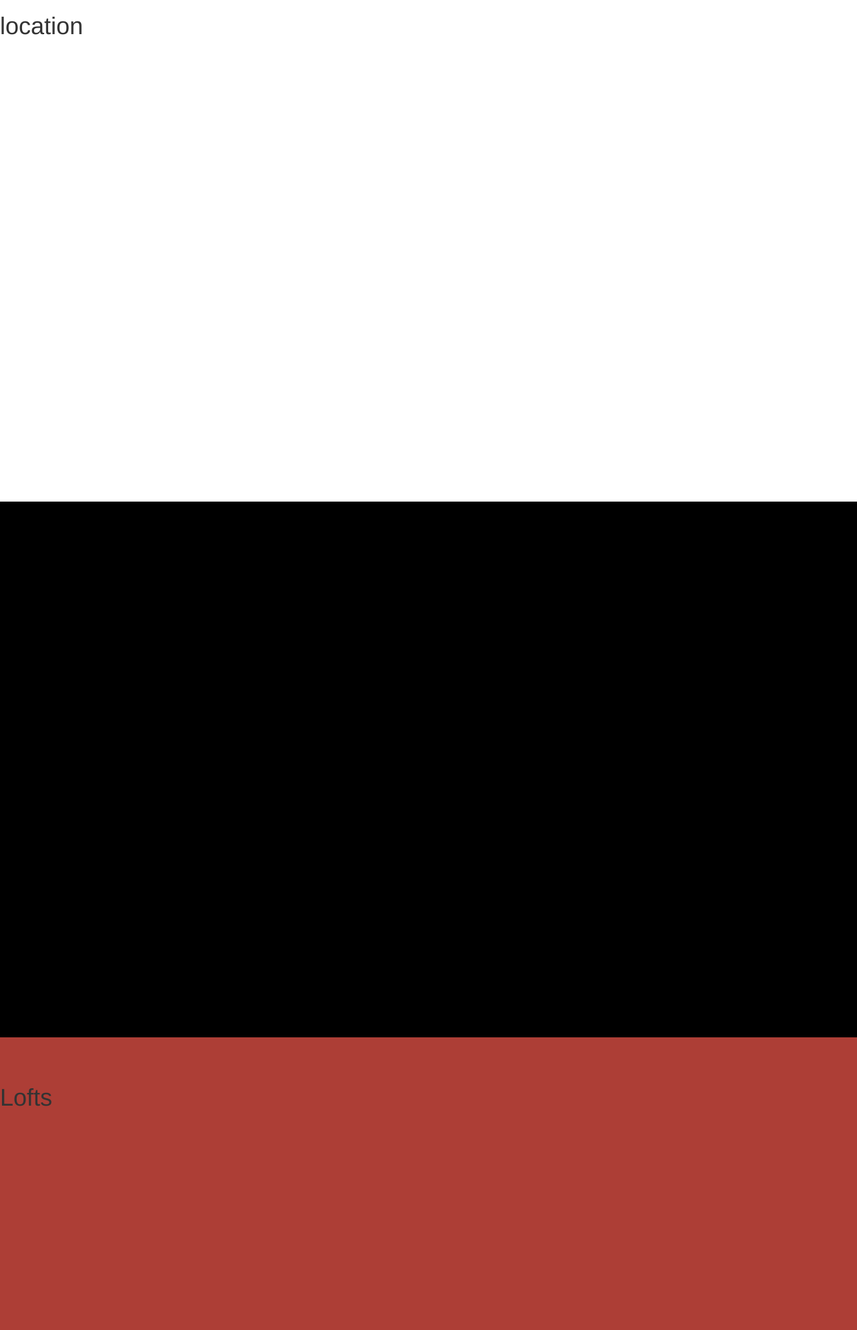
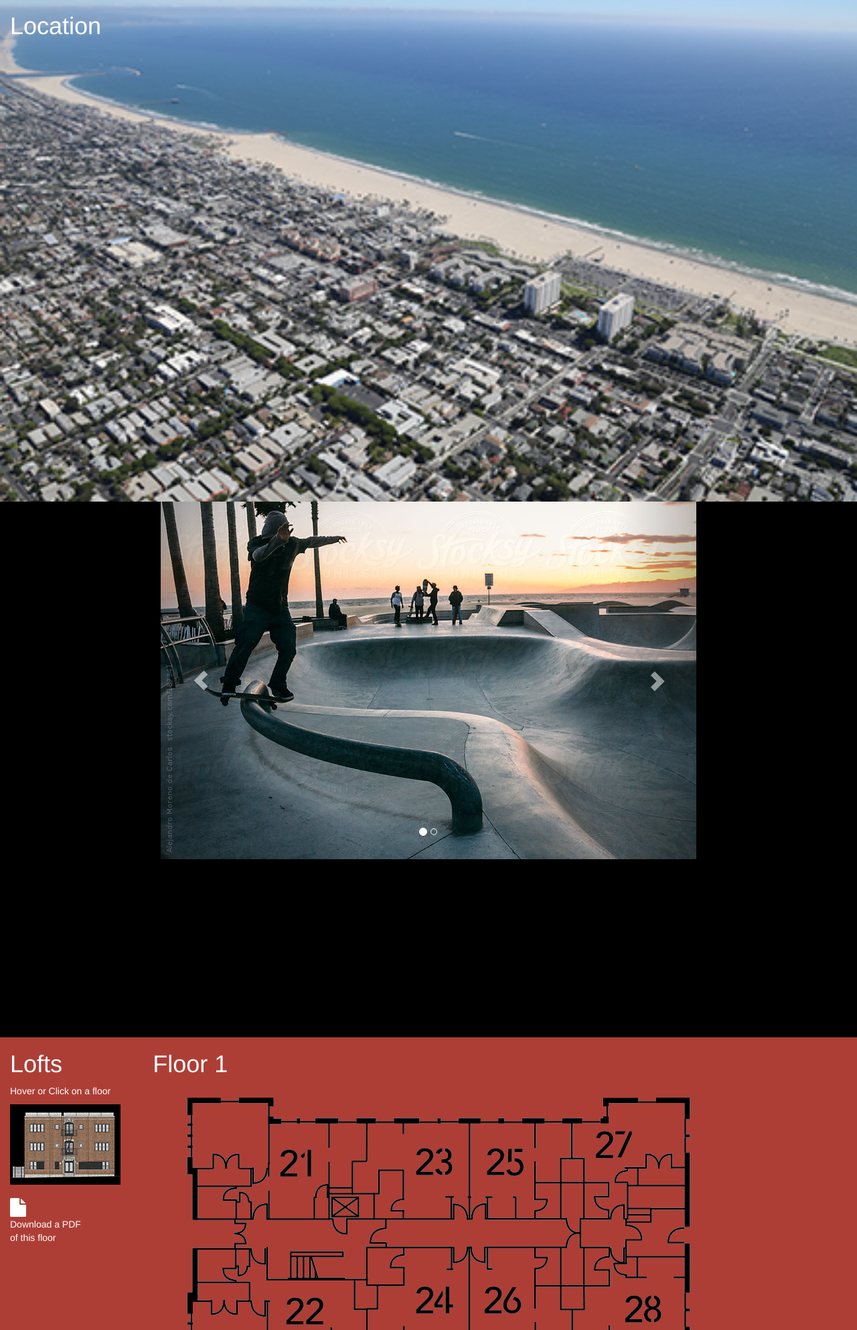
Before and after one commit to dresosh/andre29N, a PHP site: page / in a window 1280 px wide. Shown: the part 51-2037 px from the top of the page at 67% size. Run offline with PHP 8.4, Linux system fonts and the light colour scheme; some libraries are stand-ins or nearby versions.

Commit message:
creates gallery lofts and contact page

```diff
--- a/css/main.css
+++ b/css/main.css
@@ -30,38 +30,39 @@
 
 .location {
   background: white;
+  color: white;
   width: 100%;
   height: 100vh;
-  padding-top: 50px; }
+  padding-top: 50px;
+  background-image: url("../img/location.jpg");
+  background-size: cover;
+  background-repeat: no-repeat; }
 
 .gallery {
   background: black;
   width: 100%;
-  height: 100vh;
-  padding-top: 50px; }
+  height: 100vh; }
 
 .lofts {
   background: #ad3e36;
   width: 100%;
   height: 100vh;
-  padding-top: 50px; }
+  color: white; }
 
 .residents {
   width: 100%;
-  height: 100vh;
-  padding-top: 50px; }
+  height: 100vh; }
 
 .team {
   background: white;
   width: 100%;
-  height: 100vh;
-  padding-top: 50px; }
+  height: 100vh; }
 
 .contact {
   background: black;
   width: 100%;
   height: 100vh;
-  padding-top: 50px; }
+  color: white; }
 
 .navbar-inverse {
   background: #000000; }
@@ -86,4 +87,78 @@
   color: #ad3e36;
   margin-left: 15px; }
 
+.building-container {
+  width: 165px;
+  height: 120px;
+  background: black;
+  background-image: url("../img/building.png");
+  background-size: contain;
+  background-repeat: no-repeat;
+  background-position: center; }
+
+.floor {
+  height: 40px;
+  opacity: .5;
+  cursor: pointer; }
+  .floor:hover {
+    background: gray; }
+
+.floor1 {
+  background: red;
+  height: 40px;
+  opacity: .5;
+  cursor: pointer; }
+
+.floor2 {
+  background: green;
+  height: 40px;
+  opacity: .5;
+  cursor: pointer; }
+
+.floor3 {
+  background: blue;
+  height: 40px;
+  opacity: .5;
+  cursor: pointer; }
+
+.download-box {
+  width: 20px;
+  height: 25px;
+  border: 3px solid white;
+  cursor: pointer;
+  margin-bottom: 5px; }
+
+.download-box-big {
+  width: 33px;
+  height: 45px;
+  border: 5px solid white;
+  cursor: pointer; }
+
+.hide {
+  display: none; }
+
+.contact-heading {
+  color: #ad3e36; }
+
+.contact-info {
+  font-size: 20px; }
+
+.contact-text {
+  font-size: 16px; }
+
+.contact-img {
+  width: 100%;
+  height: 100vh;
+  background-repeat: no-repeat;
+  background-size: contain;
+  background-image: url("../img/contactImg.jpg"); }
+
+.fa-file {
+  cursor: pointer; }
+
+.slideshow {
+  background: red;
+  width: 800px;
+  margin: auto; }
+
 /*# sourceMappingURL=main.css.map */
--- a/css/main.scss
+++ b/css/main.scss
@@ -59,43 +59,49 @@
 
 .location {
   background: white;
+  color: white;
   width: 100%;
   height: 100vh;
   padding-top: $nav-margin;
+  background-image: url("../img/location.jpg");
+  background-size: cover;
+  background-repeat: no-repeat;
 }
 
 .gallery {
   background: black;
   width: 100%;
   height: 100vh;
-  padding-top: $nav-margin;
+  // padding-top: $nav-margin;
 }
 
 .lofts {
   background: $red;
   width: 100%;
   height: 100vh;
-  padding-top: $nav-margin;
+  // padding-top: $nav-margin;
+  color: white;
 }
 
 .residents {
   width: 100%;
   height: 100vh;
-  padding-top: $nav-margin;
+  // padding-top: $nav-margin;
 }
 
 .team {
   background: white;
   width: 100%;
   height: 100vh;
-  padding-top: $nav-margin;
+  // padding-top: $nav-margin;
 }
 
 .contact {
   background: black;
   width: 100%;
   height: 100vh;
-  padding-top: $nav-margin;
+  // padding-top: $nav-margin;
+  color: white;
 }
 
 .navbar-inverse {
@@ -125,3 +131,92 @@
   color: $red;
   margin-left: 15px;
 }
+
+.building-container {
+  width: 165px;
+  height: 120px;
+  background: black;
+  background-image: url("../img/building.png");
+  background-size: contain;
+  background-repeat: no-repeat;
+  background-position: center;
+}
+
+.floor {
+  height: 40px;
+  opacity: .5;
+  cursor: pointer;
+  &:hover {
+    background: gray;
+  }
+}
+
+.floor1 {
+  background: red;
+  height: 40px;
+  opacity: .5;
+  cursor: pointer;
+}
+.floor2 {
+  background: green;
+  height: 40px;
+  opacity: .5;
+  cursor: pointer;
+}
+.floor3 {
+  background: blue;
+  height: 40px;
+  opacity: .5;
+  cursor: pointer;
+}
+
+.download-box {
+  width: 20px;
+  height: 25px;
+  border: 3px solid white;
+  cursor: pointer;
+  margin-bottom: 5px;
+}
+
+.download-box-big {
+  width: 33px;
+  height: 45px;
+  border: 5px solid white;
+  cursor: pointer;
+}
+
+.hide {
+  display: none;
+}
+
+.contact-heading {
+  color: $red;
+}
+
+.contact-info {
+  font-size: 20px;
+}
+
+.contact-text {
+  font-size: 16px;
+}
+
+.contact-img {
+  width: 100%;
+  height: 100vh;
+  background-repeat: no-repeat;
+  background-size: contain;
+  background-image: url("../img/contactImg.jpg");
+}
+
+
+.fa-file {
+  cursor: pointer;
+}
+
+.slideshow {
+  background: red;
+  width: 800px;
+  margin: auto;
+  // height: 100vh;
+}
--- a/index.php
+++ b/index.php
@@ -8,6 +8,7 @@
         <meta name="viewport" content="width=device-width, initial-scale=1">
         <link rel="stylesheet" href="css/bootstrap.min.css">
         <link rel="stylesheet" href="css/main.css">
+        <link rel="stylesheet" href="https://maxcdn.bootstrapcdn.com/font-awesome/4.5.0/css/font-awesome.min.css">
         <script src="js/vendor/modernizr-2.8.3-respond-1.4.2.min.js"></script>
     </head>
     <body>
@@ -22,7 +23,7 @@
           include "./php/gallery.php";
           include "./php/lofts.php";
           include "./php/residents.php";
-          include "./php/team.php";
+          // include "./php/team.php";
           include "./php/contact.php";
         ?>
 
--- a/js/main.js
+++ b/js/main.js
@@ -1,6 +1,57 @@
-$('a').click(function(){
+// Will target all a tags except href=#carousel-example-generic
+
+// $('a:not([href=#carousel-example-generic])').click(function(){
+//     $('html, body').animate({
+//         scrollTop:$( $(this).attr('href') ).offset().top -50
+//     }, 1000);
+//     return false;
+// });
+
+
+$('li a').click(function(){
     $('html, body').animate({
-        scrollTop: $( $(this).attr('href') ).offset().top
+        scrollTop:$( $(this).attr('href') ).offset().top -50
     }, 1000);
     return false;
 });
+
+
+$('#floor1').on('click', function() {
+  $('.floor-heading').html('Floor 1')
+  if ($('#floor-plan1').hasClass('hide')) {
+    // alert('hidden')
+    $('#floor-plan2').addClass('hide')
+    $('#floor-plan3').addClass('hide')
+    $('#floor-plan1').removeClass('hide')
+
+  } else {
+    alert('Do nothing. Already Showing')
+  }
+
+})
+
+$('#floor2').on('click', function() {
+  $('.floor-heading').html('Floor 2')
+  if ($('#floor-plan2').hasClass('hide')) {
+    // alert('hidden')
+    $('#floor-plan1').addClass('hide')
+    $('#floor-plan3').addClass('hide')
+    $('#floor-plan2').removeClass('hide')
+
+  } else {
+    alert('Do nothing. Already Showing')
+  }
+})
+
+$('#floor3').on('click', function() {
+  $('.floor-heading').html('Floor 3')
+  if ($('#floor-plan3').hasClass('hide')) {
+    // alert('hidden')
+    $('#floor-plan1').addClass('hide')
+    $('#floor-plan2').addClass('hide')
+    $('#floor-plan3').removeClass('hide')
+
+  } else {
+    alert('Do nothing. Already Showing')
+  }
+})
--- a/php/contact.php
+++ b/php/contact.php
@@ -1,7 +1,38 @@
 <div id="contact" class="row">
 
   <div class="contact">
-    <h1>Contact</h1>
+    <div class="col-md-2">
+      <h1 class="contact-heading">Contact</h1>
+      <p class="contact-info">
+        29 Navy Street <br>
+        Venice, California <br>
+        310.393.9653
+      </p>
+      <br>
+      <i class="fa fa-file fa-2x"></i>
+      <p class="contact-text">
+        Download a PDF of our <br>
+        leasing appliation
+      </p>
+      <br>
+      <i class="fa fa-file fa-2x"></i>
+      <p class="contact-text">
+        Download a PDF of our <br>
+        background check <br>
+        authorization form
+      </p>
+      <br>
+      <p class="contact-text">
+        Currently a resident? click <br>
+        the arrow below.
+      </p>
+      <i class="fa fa-file fa-3x"></i>
+    </div>
+    <div class="col-md-10">
+      <div class="contact-img">
+
+      </div>
+    </div>
   </div>
 
 </div>
--- a/php/gallery.php
+++ b/php/gallery.php
@@ -1,6 +1,45 @@
 <div id="gallery" class="row">
 
   <div class="gallery">
+    <div class="col-md-12">
+      <div class="slideshow">
+        <div id="carousel-example-generic" class="carousel slide" data-ride="carousel">
+          <!-- Indicators -->
+          <ol class="carousel-indicators">
+            <li data-target="#carousel-example-generic" data-slide-to="0" class="active"></li>
+            <li data-target="#carousel-example-generic" data-slide-to="1"></li>
+            <!-- <li data-target="#carousel-example-generic" data-slide-to="2"></li> -->
+          </ol>
+
+          <!-- Wrapper for slides -->
+          <div class="carousel-inner" role="listbox">
+            <div class="item active">
+              <img src="./img/contactImg.jpg" alt="...">
+              <div class="carousel-caption">
+              </div>
+            </div>
+            <div class="item">
+              <img src="./img/contactImg.jpg" alt="...">
+              <div class="carousel-caption">
+              </div>
+            </div>
+
+          </div>
+
+          <!-- Controls -->
+          <a class="left carousel-control" href=" #carousel-example-generic" role="button" data-slide="prev">
+            <span class="glyphicon glyphicon-chevron-left" aria-hidden="true"></span>
+            <span class="sr-only">Previous</span>
+          </a>
+          <a class="right carousel-control" href="#carousel-example-generic" role="button" data-slide="next">
+            <span class="glyphicon glyphicon-chevron-right" aria-hidden="true"></span>
+            <span class="sr-only">Next</span>
+          </a>
+        </div>
+      </div>
+
+
+    </div>
   </div>
 
 </div>
--- a/php/location.php
+++ b/php/location.php
@@ -1,6 +1,8 @@
 <div id="location" class="row">
 
   <div class="location">
-    <h1>location</h1>
+    <div class="col-md-12">
+        <h1>Location</h1>
+    </div>
   </div>
 </div>
--- a/php/lofts.php
+++ b/php/lofts.php
@@ -1,7 +1,32 @@
 <div id="lofts" class="row">
 
   <div class="lofts">
-    <h1>Lofts</h1>
+
+    <div class="col-md-2">
+      <h1>Lofts</h1>
+      <p>Hover or Click on a floor</p>
+      <div class="building-container">
+        <div id="floor3" class="floor">
+        </div>
+        <div id="floor2" class="floor">
+        </div>
+        <div id="floor1" class="floor">
+        </div>
+      </div>
+
+      <br>
+      <i class="fa fa-file fa-2x"></i>
+      <p>Download a PDF <br> of this floor</p>
+    </div>
+
+    <div class="col-md-10">
+      <h1 class="floor-heading">Floor 1</h1>
+      <figure>
+        <img class="floor-plan" id="floor-plan1" src="./img/floor1.png" alt="">
+        <img class="floor-plan hide" id="floor-plan2" src="./img/floor2.png" alt="">
+        <img class="floor-plan hide" id="floor-plan3" src="./img/floor3.png" alt="">
+      </figure>
+    </div>
   </div>
 
 </div>
```
Also changed, not shown: building.png (added), img/building.png (added), img/contactImg.jpg (added), img/floor1.png (added), img/floor2.png (added), img/floor3.png (added), img/location.jpg (added), 1 other file.
